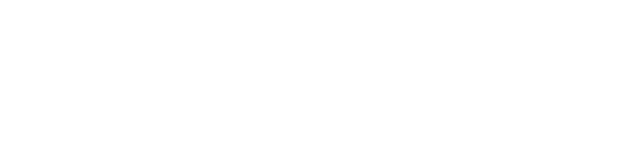
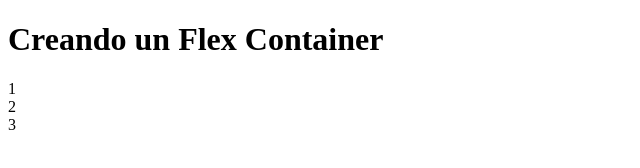
Before and after one commit to Mishell-A/unidad-III, a plain HTML site: page Semana_8/Sesion_36/index.html in a window 1280 px wide. Shown: the whole page, without its empty margins (0-640 px from the left). Drawn offline with Linux system fonts and the light colour scheme.

Commit message:
estructurando

```diff
--- a/Semana_8/Sesion_36/index.html
+++ b/Semana_8/Sesion_36/index.html
@@ -6,6 +6,12 @@
     <title>Sesión-36</title>
 </head>
 <body>
+    <h1>Creando un Flex Container</h1>
 
+    <div class="flex-container">
+        <div>1</div>
+        <div>2</div>
+        <div>3</div>
+    </div>
 </body>
 </html>
```
